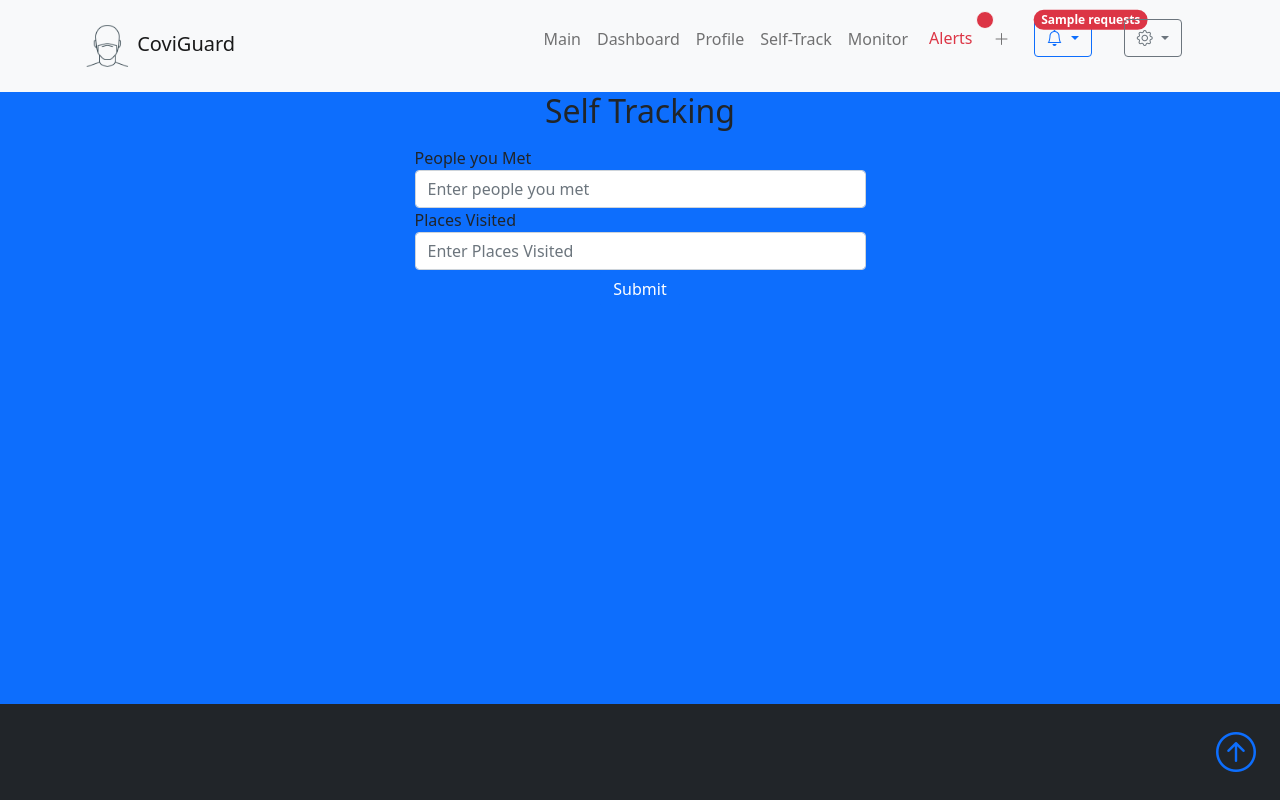
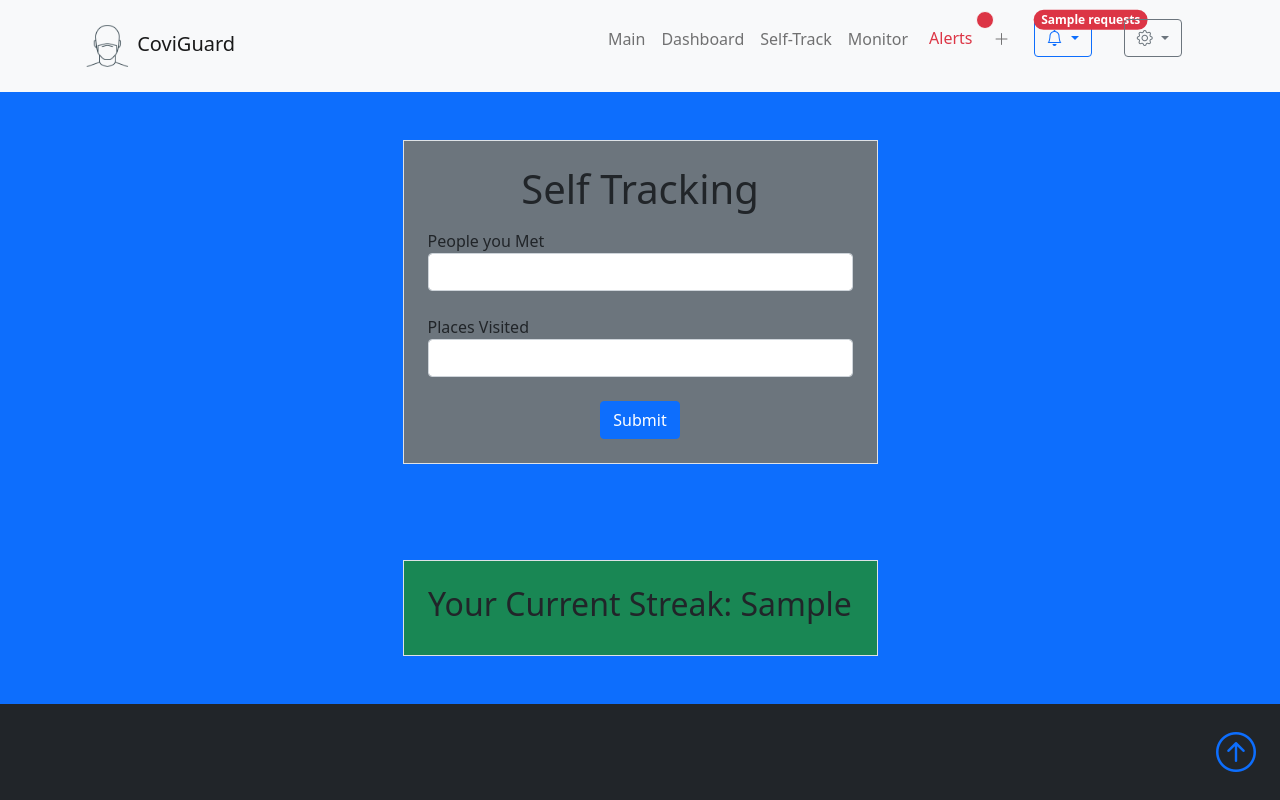
Before and after one commit to gcivil-nyu-org/S2022-Team-6-repo, a Django app: template selftracking/templates/selftracking/self_track.html in a window 1280 px wide. Run offline with Django 4.2, Linux system fonts and the light colour scheme; the template is opened without the code that fills it: most values are stand-ins (such as "Sample title", 1, 10 or a date in 2020); some libraries are stand-ins or nearby versions.

Commit message:
streak added

```diff
--- a/circle/templates/circle/add.html
+++ b/circle/templates/circle/add.html
@@ -14,7 +14,7 @@
                     {% csrf_token %}
                     <div class="mb-3">
                         <label for="circle_id" class="form-label">Circle ID</label>
-                        <input type="text" class="form-control" name="circle_id" id="circle_id">
+                        <input type="text" class="form-control" name="circle_id" id="circle_id" required>
                     </div>
                     <button type="submit" name="request_circle" class="btn btn-primary">Join</button>
                     {% if messages %}
@@ -47,7 +47,7 @@
                     {% csrf_token %}
                     <div class="mb-3">
                         <label for="circle_name" class="form-label">Circle Name</label>
-                        <input type="text" class="form-control" name="circle_name" id="circle_name">
+                        <input type="text" class="form-control" name="circle_name" id="circle_name" required>
                         <label for="policy_id" class="form-label">Select Policy</label>
                         <select id="policy_id" name="policy_id" class="form-select" multiple aria-label="multiple select example">
                             <option value="1">Vaccination Status</option>
--- a/selftracking/models.py
+++ b/selftracking/models.py
@@ -9,3 +9,4 @@ class SelfTrack(models.Model):
     user_met = models.CharField(max_length=100)
     location_visited = models.CharField(max_length=100)
     streak = models.IntegerField(default=0)
+    largest_streak = models.IntegerField(default=0)
--- a/selftracking/templates/selftracking/self_track.html
+++ b/selftracking/templates/selftracking/self_track.html
@@ -1,33 +1,52 @@
 {% extends 'main.html' %}
 
 {% block content %}
+
+<section>
    <div class="container">
       <div class="row">
-        <div class="col-md-5 mx-auto">
+         <div class="col-md-5 mx-auto my-5 p-4 bg-secondary border">
             <div id="first">
                <div class="myform form ">
                   <div class="logo mb-3">
                      <div class="col-md-12 text-center">
-                        <h2>Self Tracking</h2>
+                        {% if new_user %} Welcome to {% endif %}<h1>Self Tracking</h1>
                      </div>
                   </div>
+                  {% if not uploaded_today %}
                   <form action="" method="post">
                      {% csrf_token %}
                      <div class="form-group">
                         <label for="exampleInputEmail1">People you Met</label>
-                          <input type="text" name="usermet"  class="form-control" id="usermet" aria-describedby="emailHelp" placeholder="Enter people you met">
-                       </div>
+                        <input type="text" name="user_met" id="user_met" class="form-control" required>
+                     </div><br>
                      <div class="form-group">
                         <label for="exampleInputEmail1">Places Visited</label>
-                          <input type="text" name="locationgone" id="placesvisited"  class="form-control" aria-describedby="emailHelp" placeholder="Enter Places Visited">
-                       </div>
+                        <input type="text" name="location_visited" id="location_visited" class="form-control" required>
+                     </div><br>
                      <div class="col-md-12 text-center ">
                         <button type="submit" name="track" class=" btn btn-block mybtn btn-primary tx-tfm">Submit</button>
                      </div>
                   </form>
+                  {% else %}
+                     <h2>Data already uploaded</h2>
+                  {% endif %}
                </div>
             </div>
          </div>
       </div>
    </div>
+</section>
+
+<section>
+   <div class="container">
+      <div class="row">
+         <div class="col-md-5 mx-auto my-5 p-4 bg-success border">
+            <div class="col-md-12 text-center">
+               <h2>Your Current Streak: {{current_streak}}</h2>
+            </div>
+         </div>
+      </div>
+   </div>
+</section>
 {% endblock content %}
--- a/templates/navbar.html
+++ b/templates/navbar.html
@@ -19,9 +19,6 @@
                     </li>
                     <li class="nav-item">
                         <a href="{% url 'circle:dashboard' username %}" class="nav-link">Dashboard</a>
-                    </li>
-                    <li class="nav-item">
-                        <a href="#" class="nav-link">Profile</a>
                     </li>
                     <li class="nav-item">
                         <a href="{% url 'selftracking:selftrack' username %}" class="nav-link">Self-Track</a>
```
Also changed, not shown: selftracking/helper.py (added, +28 -0 lines), selftracking/views.py (+45 -6 lines), selftracking/migrations/0003_selftrack_largest_streak.py. Lines whose indentation alone changed are shown as unchanged.
